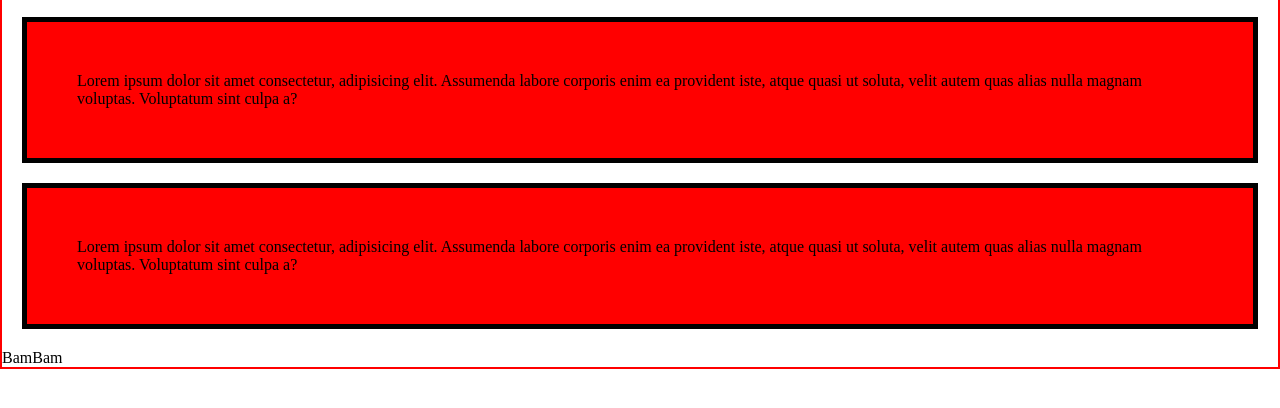
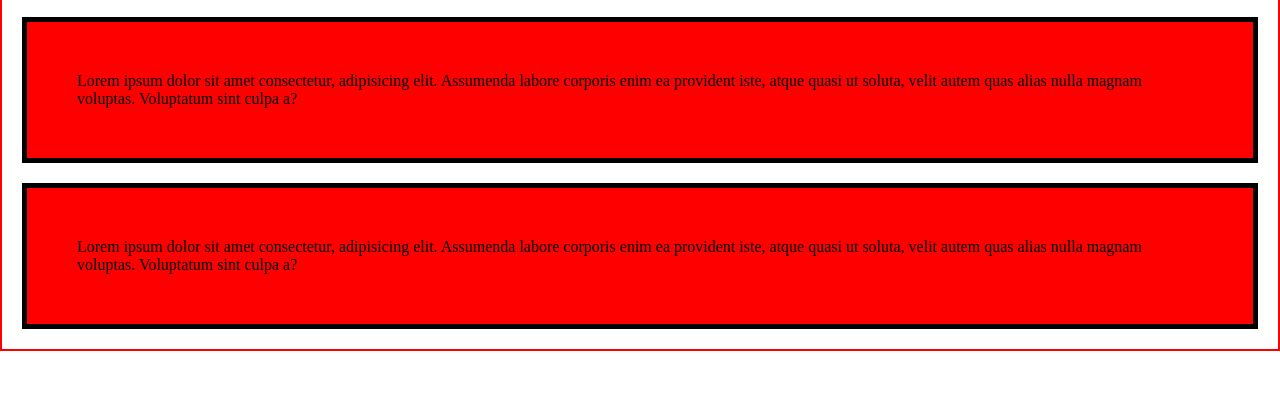
Before and after one commit to PoderosoRD/Practica-git-github, a plain HTML site: page index.html in a window 1280 px wide. Shown: the part 78-486 px from the top of the page. Drawn offline with Linux system fonts and the light colour scheme.

Commit message:
Restauracion de codigo

```diff
--- a/index.html
+++ b/index.html
@@ -27,7 +27,6 @@
                 corporis enim ea provident iste, atque quasi ut soluta,
                 velit autem quas alias nulla magnam voluptas. Voluptatum sint culpa a?
             </p>
-            <p>BamBam</p>
         </main>
         <footer></footer>
     </body>
```
